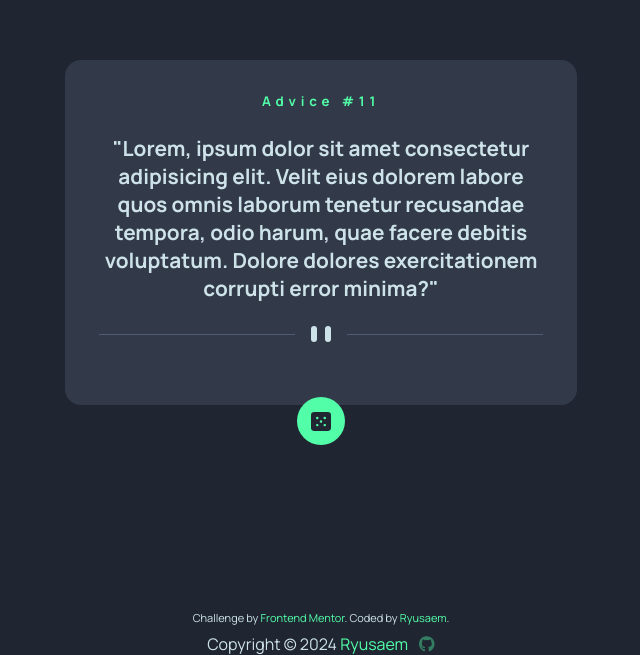
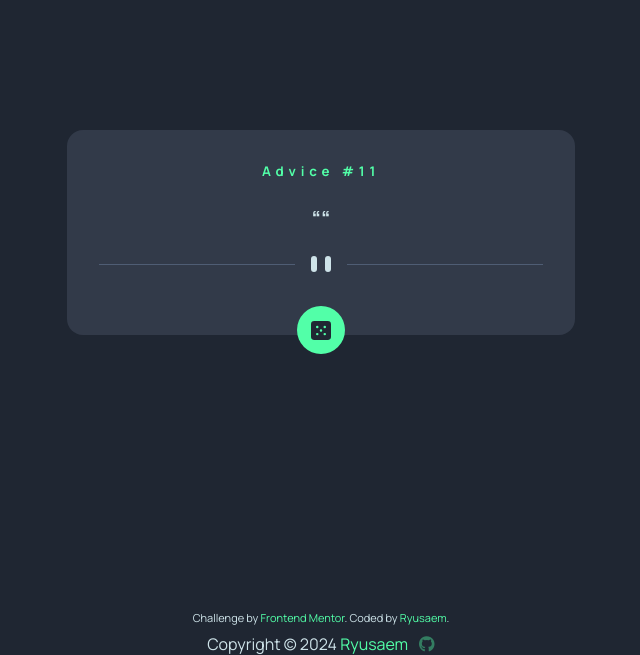
Before and after one commit to Ryusaem/api-advice-generator-app, a plain HTML site: page index.html in a window 1280 px wide. Shown: the part 145-800 px from the top of the page, without its empty margins (319-959 px from the left). Drawn offline with Linux system fonts and the light colour scheme; no server answers.

Commit message:
v1.1: Correction of few mistake like the forget the quote before and after the P

```diff
--- a/css/style.css
+++ b/css/style.css
@@ -23,6 +23,11 @@ h5 {
 p.quote {
   color: var(--color-base-primary-cyan);
   font-size: 1.3rem;
+}
+
+p.quote::before,
+p.quote::after {
+  content: "“";
 }
 
 h5,
@@ -69,7 +74,7 @@ main img.pattern-divider {
   margin-bottom: 0.9rem;
 }
 
-.test {
+.box {
   border-radius: 100%;
   background-color: var(--color-base-primary-green);
   width: 3rem;
--- a/index.html
+++ b/index.html
@@ -4,15 +4,19 @@
 <head>
   <meta charset="UTF-8">
   <meta name="viewport" content="width=device-width, initial-scale=1.0">
-  <!-- displays site properly based on user's device -->
 
+  <!-- the favicon is the icon that appears in the browser tab -->
   <link rel="icon" type="image/png" sizes="32x32" href="./images/favicon-32x32.png">
 
+  <!-- Google Fonts -->
   <link rel="preconnect" href="https://fonts.googleapis.com">
   <link rel="preconnect" href="https://fonts.gstatic.com" crossorigin>
   <link href="https://fonts.googleapis.com/css2?family=Manrope:wght@200..800&display=swap" rel="stylesheet">
 
+  <!-- CSS -->
   <link rel="stylesheet" href="css/style.css">
+
+  <!-- JS -->
   <script src="js/script.js" defer></script>
 
   <!-- Github Signature -->
@@ -33,17 +37,13 @@
     </header>
 
     <main>
-      <p class="quote">"Lorem, ipsum dolor sit amet consectetur adipisicing elit. Velit eius dolorem labore quos omnis
-        laborum tenetur
-        recusandae tempora, odio harum, quae facere debitis voluptatum. Dolore dolores exercitationem corrupti error
-        minima?"</p>
+      <p class="quote"></p>
 
       <img src="images/pattern-divider-desktop.svg" alt="pattern-divider" class="pattern-divider">
 
-      <div class="test">
+      <div class="box">
         <img src="images/icon-dice.svg" alt="dice-icon" class="dice-icon">
       </div>
-
 
     </main>
 
```
Also changed, not shown: 1 other file.
